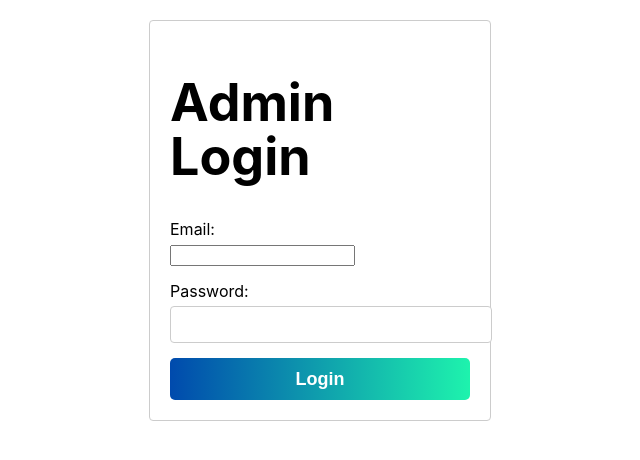
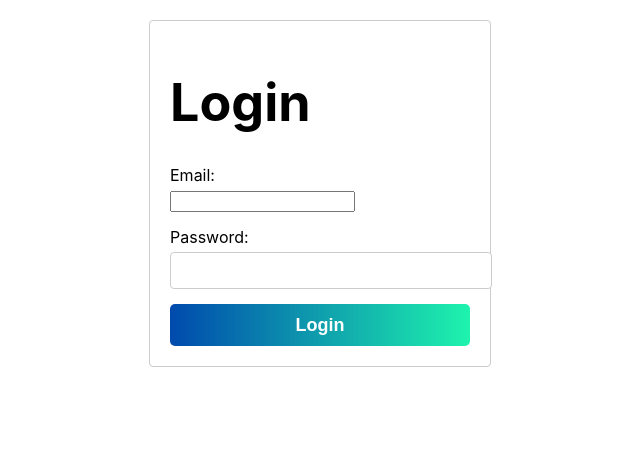
Before and after one commit to jatin78380/WaterManagement, a React (Vite) app in the folder water-level-client/: page /admin in a window 1280 px wide. Shown: the top 460 px of the page, without its empty margins (320-960 px from the left). Built offline with nearby package versions, Linux system fonts and the light colour scheme; no server answers.

Commit message:
Update WaterManagement.jsx
Organizing and Formatting

```diff
--- a/water-level-client/src/WaterManagement.jsx
+++ b/water-level-client/src/WaterManagement.jsx
@@ -6,14 +6,14 @@ function WaterManagement() {
   const [email, setEmail] = useState('');
   const [password, setPassword] = useState('');
   const [errorMessage, setErrorMessage] = useState('');
-  const navigate = useNavigate(); // Hook for navigation
 
+  const navigate = useNavigate();
+
+  // Function to handle form submission
   const handleSubmit = async (event) => {
-    event.preventDefault(); // Prevent default form submission behavior
+    event.preventDefault();
 
-    // Implement form validation here (optional)
-
-    // Example: Check if email and password are not empty
+    // Check if email and password are not empty
     if (!email || !password) {
       setErrorMessage('Please enter your email and password.');
       return;
@@ -34,10 +34,11 @@ function WaterManagement() {
     }
   };
 
+  // Render
   return (
     <div>
       <form onSubmit={handleSubmit} className='login-form'>
-        <h1>Admin Login</h1>
+        <h1>Login</h1>
 
         {errorMessage && <p className="error-message">{errorMessage}</p>}
         <div className='form-group'>
```
